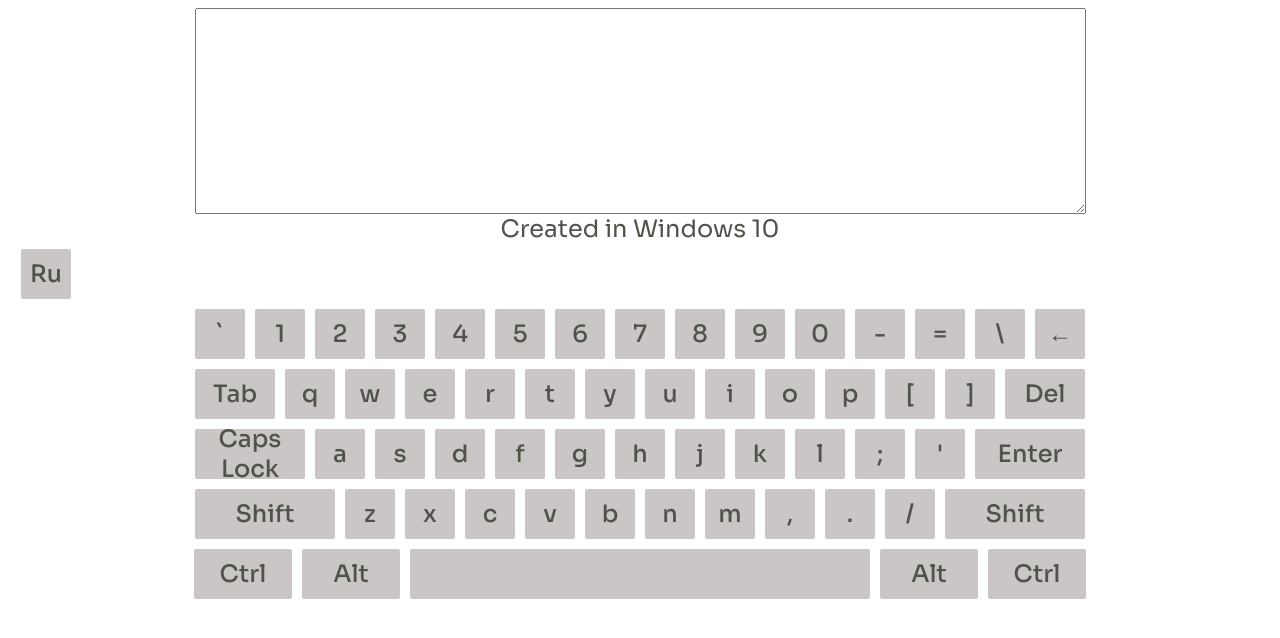
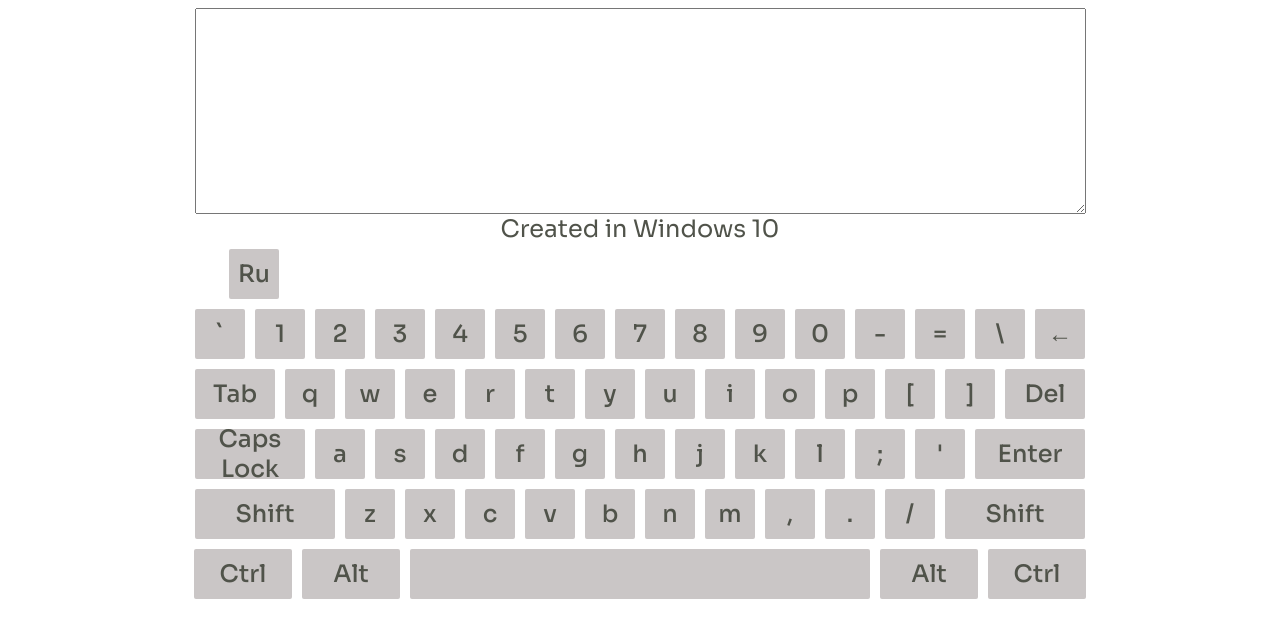
Before and after one commit to AlexeiTorchinsky/virtual-keyboard, a website: page index.html in a window 1280 px wide. Drawn offline with Linux system fonts and the light colour scheme.

Commit message:
fix: fix magin-left for .key-change-lang

```diff
--- a/style.css
+++ b/style.css
@@ -85,5 +85,5 @@
   width: 98px;
 }
 .key-change-lang {
-  margin-left: 13px;
+  margin-left: 221px;
 }
```
